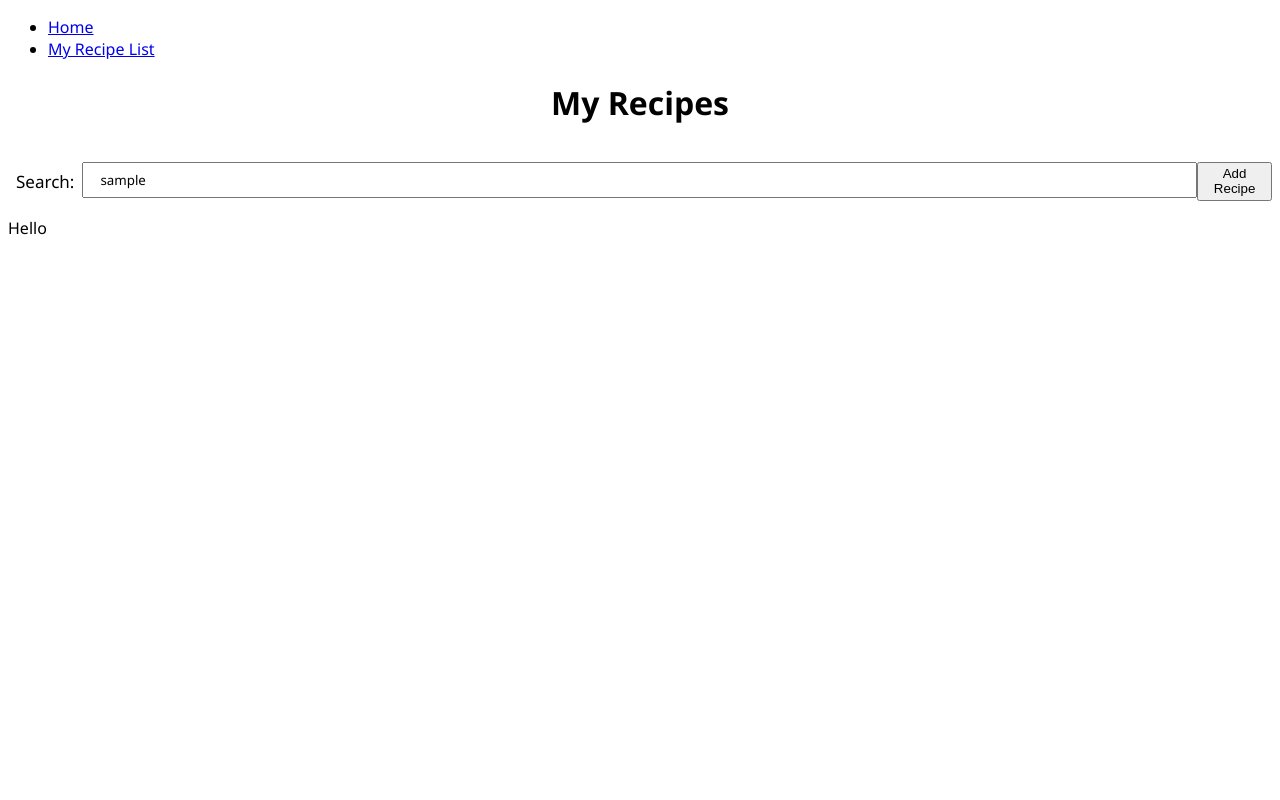
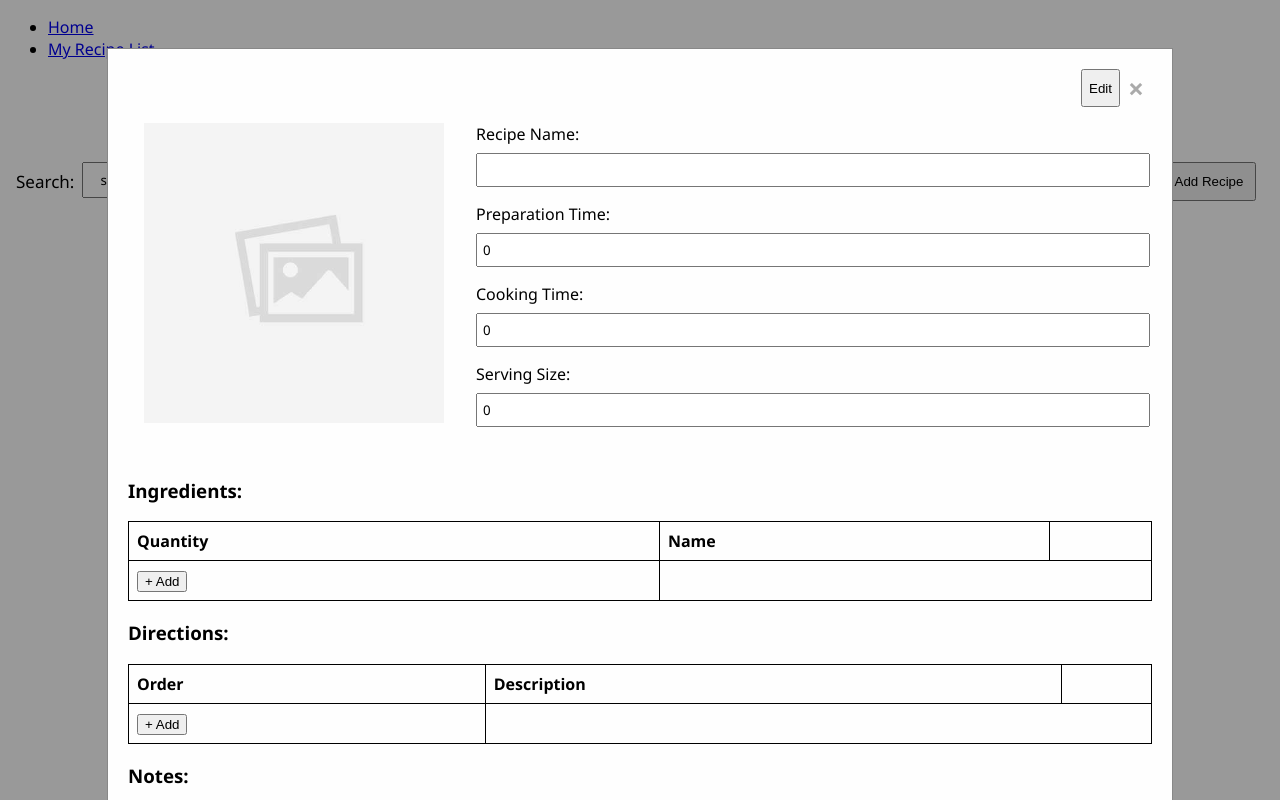
Before and after one commit to audefaucheux/appi-plan, a React (Create React App) app: page /my-recipe-list in a window 1280 px wide. Both pictures are taken after typing "Sample" into the empty fields and a click on the button "Add Recipe". Built offline with nearby package versions, Linux system fonts and the light colour scheme; data requests are answered from the project's data file.

Commit message:
add: add recipe feature

```diff
--- a/src/Components/Recipes/Directions/DirectionsForm.tsx
+++ b/src/Components/Recipes/Directions/DirectionsForm.tsx
@@ -1,42 +1,39 @@
-import React from "react";
+import React, { MouseEvent, ChangeEvent, Dispatch, SetStateAction, FC } from "react";
 import { cloneDeep } from "lodash";
 import Direction from "../../../Types/Direction";
 import DirectionRow from "./DirectionRow";
 
 interface DirectionsFormProps {
   directions: Direction[];
-  setDirections: React.Dispatch<React.SetStateAction<Direction[]>>;
+  setDirections: Dispatch<SetStateAction<Direction[]>>;
 }
 
-const DirectionsForm: React.FC<DirectionsFormProps> = ({
-  directions,
-  setDirections,
-}) => {
+const DirectionsForm: FC<DirectionsFormProps> = ({ directions, setDirections }) => {
+  const clonedDirections = cloneDeep(directions) || [];
+  const emptyDirection = {
+    order: clonedDirections.length + 1,
+    description: "",
+  };
+
   const reassignDirectionsOrder = (directions: Direction[]): Direction[] =>
     directions.map((direction, index) => ({
       ...direction,
       order: index + 1,
     }));
 
-  const createEmptyDirectionRow = (order: number): Direction => ({
-    order,
-    description: "",
-  });
+  const handleDesciptionAdd = (event: MouseEvent) => {
+    event.preventDefault();
+    clonedDirections.push(emptyDirection);
+    setDirections(clonedDirections);
+  };
 
-  const handleDesciptionChange = (
-    event: React.ChangeEvent<HTMLTextAreaElement>,
-    index: number
-  ) => {
-    const clonedDirections = cloneDeep(directions);
-    if (!clonedDirections[index]) {
-      clonedDirections.splice(index, 0, createEmptyDirectionRow(index + 1));
-    }
+  const handleDesciptionChange = (event: ChangeEvent<HTMLTextAreaElement>, index: number) => {
     clonedDirections[index].description = event.target.value;
     setDirections(clonedDirections);
   };
 
-  const handleDeleteDirection = (index: number) => {
-    const clonedDirections = cloneDeep(directions);
+  const handleDeleteDirection = (event: MouseEvent, index: number) => {
+    event.preventDefault();
     clonedDirections.splice(index, 1);
     const reorderedDirections = reassignDirectionsOrder(clonedDirections);
     setDirections(reorderedDirections);
@@ -44,8 +41,17 @@ const DirectionsForm: React.FC<DirectionsFormProps> = ({
 
   return (
     <div>
-      <h3>Directions</h3>
-      {directions.map((direction, index) => (
+      <h3>Directions:</h3>
+      <table>
+        <thead>
+          <tr>
+            <th>Order</th>
+            <th>Description</th>
+            <th></th>
+          </tr>
+        </thead>
+        <tbody>
+          {clonedDirections.map((direction, index) => (
             <DirectionRow
               key={index}
               index={index}
@@ -54,13 +60,15 @@ const DirectionsForm: React.FC<DirectionsFormProps> = ({
               handleDeleteDirection={handleDeleteDirection}
             />
           ))}
-      <DirectionRow
-        key={directions.length}
-        index={directions.length}
-        direction={createEmptyDirectionRow(directions.length + 1)}
-        handleDesciptionChange={handleDesciptionChange}
-        handleDeleteDirection={handleDeleteDirection}
-      />
+          <tr>
+            <td>
+              <button type="button" onClick={handleDesciptionAdd}>
+                + Add
+              </button>
+            </td>
+          </tr>
+        </tbody>
+      </table>
     </div>
   );
 };
--- a/src/Components/Recipes/Directions/DirectionsList.tsx
+++ b/src/Components/Recipes/Directions/DirectionsList.tsx
@@ -1,11 +1,11 @@
-import React from "react";
+import React, { FC } from "react";
 import Direction from "../../../Types/Direction";
 
 interface DirectionsListProps {
   directions: Direction[];
 }
 
-const DirectionsList: React.FC<DirectionsListProps> = ({ directions }) => {
+const DirectionsList: FC<DirectionsListProps> = ({ directions }) => {
   const orderDirections = (directions: Direction[]): Direction[] =>
     directions.sort((a, b) => a.order - b.order);
 
--- a/src/Components/Recipes/Ingredients/IngredientsForm.tsx
+++ b/src/Components/Recipes/Ingredients/IngredientsForm.tsx
@@ -1,37 +1,36 @@
-import React from "react";
+import React, { useEffect, SetStateAction, Dispatch, MouseEvent, ChangeEvent, FC } from "react";
 import { cloneDeep } from "lodash";
 import Ingredient from "../../../Types/Ingredient";
 import IngredientRow from "./IngredientRow";
+// import NewIngredientRow from "./NewIngredientRow";
 
 interface IngredientsFormProps {
   ingredients: Ingredient[];
-  setIngredients: React.Dispatch<React.SetStateAction<Ingredient[]>>;
+  setIngredients: Dispatch<SetStateAction<Ingredient[]>>;
 }
 
-const IngredientsForm: React.FC<IngredientsFormProps> = ({
-  ingredients,
-  setIngredients,
-}) => {
-  const emptyIngredientRow: Ingredient = {
-    name: "",
-    quantity: "",
+const IngredientsForm: FC<IngredientsFormProps> = ({ ingredients, setIngredients }) => {
+  const clonedIngredients = cloneDeep(ingredients) || [];
+  const emptyRow: Ingredient = { quantity: "", name: "" };
+
+  const handleIngredientAdd = (event: MouseEvent) => {
+    event.preventDefault();
+    clonedIngredients.push(emptyRow);
+    setIngredients(clonedIngredients);
   };
 
   const handleIngredientChange = (
-    event: React.ChangeEvent<HTMLInputElement>,
+    event: ChangeEvent<HTMLInputElement>,
     field: keyof Ingredient,
     index: number
   ) => {
-    const clonedIngredients = cloneDeep(ingredients);
-    if (!clonedIngredients[index]) {
-      clonedIngredients.splice(index, 0, emptyIngredientRow);
-    }
+    event.preventDefault();
     clonedIngredients[index][field] = event.target.value;
     setIngredients(clonedIngredients);
   };
 
-  const handleIngredientDelete = (index: number) => {
-    const clonedIngredients = cloneDeep(ingredients);
+  const handleIngredientDelete = (e: MouseEvent, index: number) => {
+    e.preventDefault();
     clonedIngredients.splice(index, 1);
     setIngredients(clonedIngredients);
   };
@@ -48,7 +47,7 @@ const IngredientsForm: React.FC<IngredientsFormProps> = ({
           </tr>
         </thead>
         <tbody>
-          {ingredients.map((ingredient, index) => (
+          {clonedIngredients.map((ingredient, index) => (
             <IngredientRow
               key={index}
               index={index}
@@ -57,13 +56,13 @@ const IngredientsForm: React.FC<IngredientsFormProps> = ({
               handleIngredientDelete={handleIngredientDelete}
             />
           ))}
-          <IngredientRow
-            key={ingredients.length}
-            index={ingredients.length}
-            ingredient={emptyIngredientRow}
-            handleIngredientChange={handleIngredientChange}
-            handleIngredientDelete={handleIngredientDelete}
-          />
+          <tr>
+            <td>
+              <button type="button" onClick={handleIngredientAdd}>
+                + Add
+              </button>
+            </td>
+          </tr>
         </tbody>
       </table>
     </div>
--- a/src/Components/Recipes/Ingredients/IngredientsList.tsx
+++ b/src/Components/Recipes/Ingredients/IngredientsList.tsx
@@ -1,11 +1,11 @@
-import React from "react";
+import React, { FC } from "react";
 import Ingredient from "../../../Types/Ingredient";
 
 interface IngredientsListProps {
   ingredients: Ingredient[];
 }
 
-const IngredientsList: React.FC<IngredientsListProps> = ({ ingredients }) => {
+const IngredientsList: FC<IngredientsListProps> = ({ ingredients }) => {
   return (
     <div>
       <h3>Ingredients</h3>
--- a/src/Components/Recipes/RecipeForm.tsx
+++ b/src/Components/Recipes/RecipeForm.tsx
@@ -1,54 +1,73 @@
-import React, { useState } from "react";
+import React, { useState, Dispatch, SetStateAction, FC, MouseEvent } from "react";
 import Recipe from "../../Types/Recipe";
 import Ingredient from "../../Types/Ingredient";
 import Direction from "../../Types/Direction";
+import NutritionalInfo from "../../Types/NutritionalInfo";
 import IngredientsForm from "./Ingredients/IngredientsForm";
 import DirectionsForm from "./Directions/DirectionsForm";
-import Tag from "./Tag";
+import TagsForm from "./Tags/TagsForm";
 import placeholderImage from "images/placeholder-image.jpg";
 import "./styles/RecipeForm.css";
 
 interface RecipeFormProps {
-  recipe: Recipe;
-  handleSaveRecipe: (recipe: Recipe) => void;
-  setEditMode: React.Dispatch<React.SetStateAction<boolean>>;
+  recipe?: Recipe;
+  handleCreateRecipe: (recipe: Partial<Recipe>) => void;
+  handleUpdateRecipe: (recipe: Recipe) => void;
+  setEditMode: Dispatch<SetStateAction<boolean>>;
 }
 
-const RecipeForm: React.FC<RecipeFormProps> = ({
+const RecipeForm: FC<RecipeFormProps> = ({
   recipe,
-  handleSaveRecipe,
+  handleCreateRecipe,
+  handleUpdateRecipe,
   setEditMode,
 }) => {
-  const [title, setTitle] = useState<string | undefined>(recipe.title);
-  const [prepTime, setPrepTime] = useState<number | undefined>(recipe.prepTime);
-  const [cookingTime, setCookingTime] = useState<number | undefined>(
-    recipe.cookingTime
+  console.log("render recipe form");
+  const defaultRecipe = {
+    title: recipe?.title || "",
+    prepTime: recipe?.prepTime || 0,
+    cookingTime: recipe?.cookingTime || 0,
+    servingSize: recipe?.servingSize || 0,
+    ingredients: recipe?.ingredients || [],
+    directions: recipe?.directions || [],
+    tags: recipe?.tags || [],
+  };
+
+  const [title, setTitle] = useState<string>(defaultRecipe.title);
+  const [prepTime, setPrepTime] = useState<number>(defaultRecipe.prepTime);
+  const [cookingTime, setCookingTime] = useState<number>(defaultRecipe.cookingTime);
+  const [servingSize, setServingSize] = useState<number>(defaultRecipe.servingSize);
+  const [ingredients, setIngredients] = useState<Ingredient[]>(defaultRecipe.ingredients);
+  const [directions, setDirections] = useState<Direction[]>(defaultRecipe.directions);
+  const [tags, setTags] = useState<string[]>(defaultRecipe.tags);
+  const [notes, setNotes] = useState<string | undefined>(recipe?.notes);
+  const [nutritionalInfo, setNutritionalInfo] = useState<NutritionalInfo | undefined>(
+    recipe?.nutritionalInfo
   );
-  const [servingSize, setServingSize] = useState<number | undefined>(
-    recipe.servingSize
-  );
-  const [ingredients, setIngredients] = useState<Ingredient[] | undefined>(
-    recipe.ingredients
-  );
-  const [directions, setDirections] = useState<Direction[] | undefined>(
-    recipe.directions
-  );
-  const [notes, setNotes] = useState<string | undefined>(recipe.notes);
+  console.log(tags);
 
-  const handleSaveClick = (
-    event: React.MouseEvent<HTMLInputElement, MouseEvent>
-  ) => {
+  const handleSaveClick = (event: MouseEvent) => {
     event.preventDefault();
-    handleSaveRecipe({
-      ...recipe,
+    const updatedRecipe = {
       title,
       prepTime,
       cookingTime,
       servingSize,
       ingredients,
       directions,
+      tags,
       notes,
+      nutritionalInfo,
+    };
+
+    if (!recipe) {
+      handleCreateRecipe(updatedRecipe);
+    } else {
+      handleUpdateRecipe({
+        ...updatedRecipe,
+        id: recipe.id,
       });
+    }
     setEditMode(false);
   };
 
@@ -57,7 +76,8 @@ const RecipeForm: React.FC<RecipeFormProps> = ({
       <div className="recipe-header">
         <img src={placeholderImage} alt="placeholder-image" />
         <div className="recipe-info">
-          <label htmlFor="title">Recipe Name: </label>
+          <label htmlFor="title">
+            Recipe Name:
             <input
               type="text"
               id="title"
@@ -65,7 +85,9 @@ const RecipeForm: React.FC<RecipeFormProps> = ({
               onChange={(e) => setTitle(e.target.value)}
               required
             />
-          <label htmlFor="prep-time">Preparation Time: </label>
+          </label>
+          <label htmlFor="prep-time">
+            Preparation Time:
             <input
               type="number"
               id="prep-time"
@@ -73,7 +95,9 @@ const RecipeForm: React.FC<RecipeFormProps> = ({
               onChange={(e) => setPrepTime(parseInt(e.target.value))}
               required
             />
-          <label htmlFor="cooking-time">Cooking Time: </label>
+          </label>
+          <label htmlFor="cooking-time">
+            Cooking Time:
             <input
               type="number"
               id="cooking-time"
@@ -81,7 +105,9 @@ const RecipeForm: React.FC<RecipeFormProps> = ({
               onChange={(e) => setCookingTime(parseInt(e.target.value))}
               required
             />
-          <label htmlFor="serving-size">Serving Size: </label>
+          </label>
+          <label htmlFor="serving-size">
+            Serving Size:
             <input
               type="number"
               id="serving-size"
@@ -89,27 +115,18 @@ const RecipeForm: React.FC<RecipeFormProps> = ({
               onChange={(e) => setServingSize(parseInt(e.target.value))}
               required
             />
+          </label>
         </div>
       </div>
-      <IngredientsForm
-        ingredients={ingredients}
-        setIngredients={setIngredients}
-      />
+      <IngredientsForm ingredients={ingredients} setIngredients={setIngredients} />
       <DirectionsForm directions={directions} setDirections={setDirections} />
       <h3>Notes: </h3>
-      <textarea
-        id="notes"
-        value={notes}
-        onChange={(e) => setNotes(e.target.value)}
-        required
-      />
-      <h3>Tags</h3>
-      <div className="tag-list">
-        {recipe.tags &&
-          recipe.tags.map((tag, index) => <Tag key={index} tag={tag} />)}
-      </div>
+      <textarea id="notes" value={notes} onChange={(e) => setNotes(e.target.value)} required />
+      <TagsForm tags={tags} setTags={setTags} />
       <br />
-      <input type="submit" value="Save" onClick={handleSaveClick} />
+      <button type="button" onClick={handleSaveClick}>
+        Save
+      </button>
     </form>
   );
 };
--- a/src/Components/Recipes/RecipeList.tsx
+++ b/src/Components/Recipes/RecipeList.tsx
@@ -1,46 +1,35 @@
-import React, { useState, useEffect } from "react";
+import React, { useState, useEffect, FC, ChangeEvent } from "react";
 import Recipe from "../../Types/Recipe";
 import RecipeCard from "./RecipeCard";
 import SearchBar from "../Filters/SearchBar";
 import RecipeModal from "./RecipeModal";
-import { getRecipes } from "../../Services/AppiPlanBackend";
-import { updateRecipe } from "../../Services/AppiPlanBackend";
+import { getRecipes, createRecipe, updateRecipe } from "../../Services/AppiPlanBackend";
 import "./styles/RecipeList.css";
 
-const RecipeList: React.FC = () => {
+const RecipeList: FC = () => {
   const [recipes, setRecipes] = useState<Recipe[]>([]);
   const [searchInput, setSearchInput] = useState<string>("");
   const [openModal, setOpenModal] = useState<boolean>(false);
   const [selectedRecipe, setSelectedRecipe] = useState<Recipe>();
 
-  const handleSearchInputChange = (
-    event: React.ChangeEvent<HTMLInputElement>
-  ) => setSearchInput(event.target.value.toLocaleLowerCase());
+  const handleSearchInputChange = (event: ChangeEvent<HTMLInputElement>) =>
+    setSearchInput(event.target.value.toLocaleLowerCase());
 
   const filterRecipes = (recipes: Recipe[]): Recipe[] =>
     recipes.filter(({ title }) => title.toLowerCase().includes(searchInput));
 
   const handleAddRecipe = () => {
-    console.log("Add recipe");
+    setSelectedRecipe(undefined);
     setOpenModal(true);
   };
 
-  const handleSaveRecipe = (updatedRecipe: Recipe): void => {
-    setSelectedRecipe(updatedRecipe);
-    updateRecipe(updatedRecipe);
+  const handleCreateRecipe = (newRecipe: Partial<Recipe>): void => {
+    createRecipe(newRecipe, setSelectedRecipe);
   };
 
-  const displayModalContent = () =>
-    selectedRecipe ? (
-      <RecipeModal
-        recipe={selectedRecipe}
-        handleSaveRecipe={handleSaveRecipe}
-        setSelectedRecipe={setSelectedRecipe}
-        setOpenModal={setOpenModal}
-      />
-    ) : (
-      <div>Hello</div>
-    );
+  const handleUpdateRecipe = (updatedRecipe: Recipe): void => {
+    updateRecipe(updatedRecipe, setSelectedRecipe);
+  };
 
   useEffect(() => {
     getRecipes(setRecipes);
@@ -51,11 +40,8 @@ const RecipeList: React.FC = () => {
       <h1>My Recipes</h1>
       <div id="recipe-filters">
         <div id="search-label">Search: </div>
-        <SearchBar
-          handleInputChange={handleSearchInputChange}
-          searchInput={searchInput}
-        />
-        <button id="add-recipe" onClick={handleAddRecipe}>
+        <SearchBar handleInputChange={handleSearchInputChange} searchInput={searchInput} />
+        <button type="button" id="add-recipe" onClick={handleAddRecipe}>
           Add Recipe
         </button>
       </div>
@@ -69,7 +55,15 @@ const RecipeList: React.FC = () => {
           />
         ))}
       </div>
-      {openModal && displayModalContent()}
+      {openModal && (
+        <RecipeModal
+          recipe={selectedRecipe}
+          handleCreateRecipe={handleCreateRecipe}
+          handleUpdateRecipe={handleUpdateRecipe}
+          setSelectedRecipe={setSelectedRecipe}
+          setOpenModal={setOpenModal}
+        />
+      )}
     </div>
   );
 };
--- a/src/Components/Recipes/RecipeModal.tsx
+++ b/src/Components/Recipes/RecipeModal.tsx
@@ -1,25 +1,35 @@
-import React, { useRef, useEffect, useState } from "react";
+import React, {
+  useRef,
+  useEffect,
+  Dispatch,
+  FC,
+  SetStateAction,
+  MutableRefObject,
+  useState,
+} from "react";
 import Recipe from "../../Types/Recipe";
 import RecipeView from "./RecipeView";
 import RecipeForm from "./RecipeForm";
 import "./styles/RecipeModal.css";
 
 interface RecipeModalProps {
-  recipe: Recipe;
-  setSelectedRecipe: React.Dispatch<React.SetStateAction<Recipe | undefined>>;
-  setOpenModal: React.Dispatch<React.SetStateAction<boolean>>;
-  handleSaveRecipe: (recipe: Recipe) => void;
+  recipe?: Recipe;
+  setSelectedRecipe: Dispatch<SetStateAction<Recipe | undefined>>;
+  setOpenModal: Dispatch<SetStateAction<boolean>>;
+  handleCreateRecipe: (recipe: Partial<Recipe>) => void;
+  handleUpdateRecipe: (recipe: Recipe) => void;
 }
 
-const RecipeModal: React.FC<RecipeModalProps> = ({
+const RecipeModal: FC<RecipeModalProps> = ({
   recipe,
   setSelectedRecipe,
   setOpenModal,
-  handleSaveRecipe,
+  handleCreateRecipe,
+  handleUpdateRecipe,
 }) => {
   const [editMode, setEditMode] = useState<boolean>(false);
 
-  const node = useRef() as React.MutableRefObject<HTMLInputElement>;
+  const node = useRef() as MutableRefObject<HTMLInputElement>;
 
   const handleClickOutside = (event: any): void => {
     if (node.current && !node.current.contains(event.target)) {
@@ -44,15 +54,18 @@ const RecipeModal: React.FC<RecipeModalProps> = ({
     <div id="myModal" className="modal">
       <div className="modal-content" ref={node}>
         <div className="modal-actions-menu">
-          <button onClick={() => setEditMode(!editMode)}>Edit</button>
+          <button type="button" onClick={() => setEditMode(!editMode)}>
+            Edit
+          </button>
           <span className="close modal-action" onClick={handleCloseModal}>
             &times;
           </span>
         </div>
-        {editMode ? (
+        {editMode || !recipe ? (
           <RecipeForm
             recipe={recipe}
-            handleSaveRecipe={handleSaveRecipe}
+            handleCreateRecipe={handleCreateRecipe}
+            handleUpdateRecipe={handleUpdateRecipe}
             setEditMode={setEditMode}
           />
         ) : (
--- a/src/Components/Recipes/styles/RecipeList.css
+++ b/src/Components/Recipes/styles/RecipeList.css
@@ -16,3 +16,8 @@ h1 {
   display: flex;
   padding: 1rem 0;
 }
+
+#add-recipe {
+  margin: 0 1rem;
+  width: 7rem;
+}
--- a/src/Components/Recipes/styles/RecipeModal.css
+++ b/src/Components/Recipes/styles/RecipeModal.css
@@ -25,9 +25,8 @@
 }
 
 .modal-action {
-  width: 28px;
   height: 100%;
-  padding: 0.5rem;
+  padding: 0 0.5rem;
 }
 
 .close {
```
Also changed, not shown: src/Components/Recipes/Directions/DirectionRow.tsx (+20 -21 lines), src/Components/Recipes/Ingredients/IngredientRow.tsx (+7 -13 lines), src/Components/Recipes/RecipeView.tsx (+9 -9 lines). Lines whose indentation alone changed are shown as unchanged.
